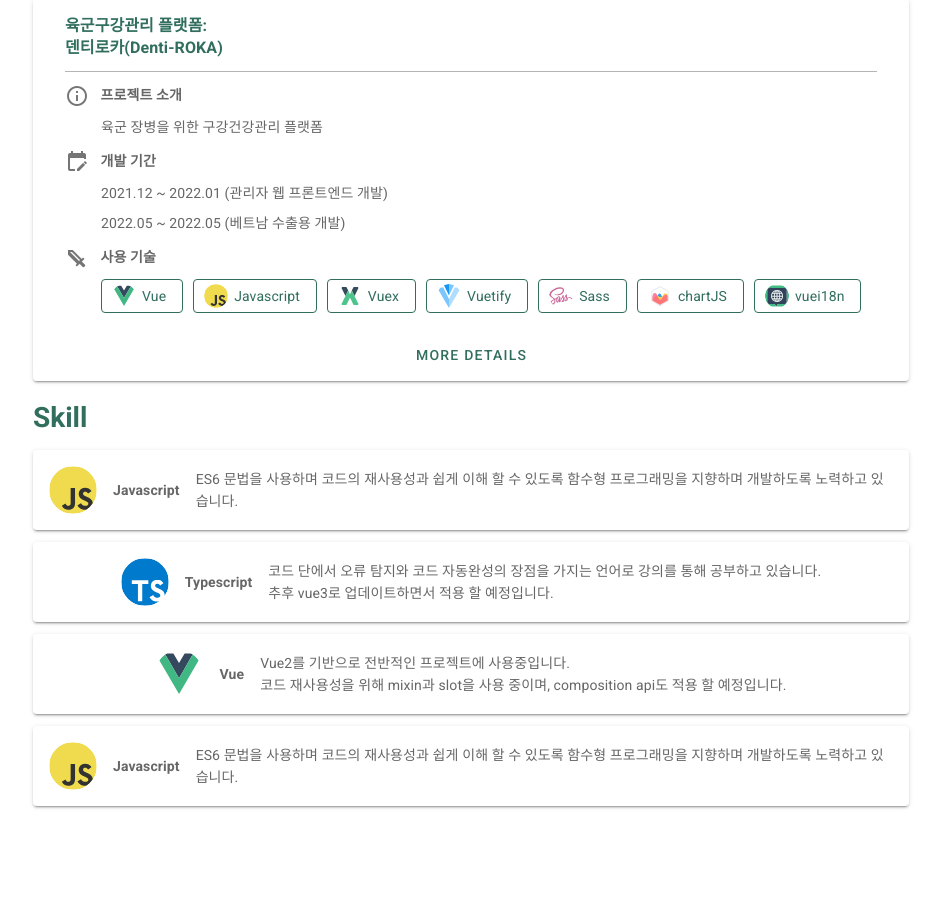
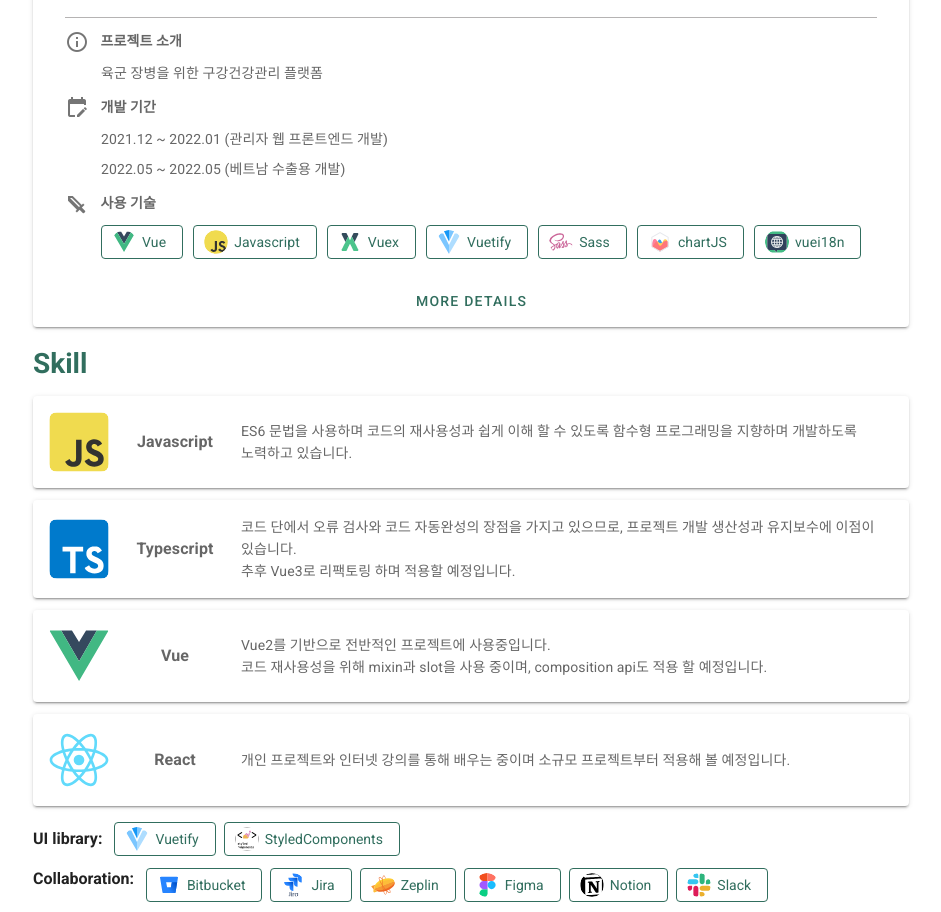
Before and after one commit to adc0612/portfolio, a Vue app: page / in a window 1280 px wide. Shown: the part 1848-2760 px from the top of the page, without its empty margins (169-1110 px from the left). Before the commit the page ends 2666 px from the top, so only its background shows below. Built offline with nearby package versions, Linux system fonts and the light colour scheme.

Commit message:
style: Skill Page

```diff
--- a/src/App.vue
+++ b/src/App.vue
@@ -3,7 +3,7 @@
     <AppBar @handleDrawer="handleDrawer" />
     <NavMenu :show="drawerStatus" />
     <v-main>
-      <v-container>
+      <v-container class="py-5">
         <IntroPage />
         <ExperiencePage @openModal="openModal" />
         <ProjectPage @openModal="openModal" />
--- a/src/components/common/DetailModal.vue
+++ b/src/components/common/DetailModal.vue
@@ -1,5 +1,5 @@
 <template>
-  <v-dialog v-model="show" max-width="500" transition="dialog-bottom-transition" overlay-color="rgba(0,0,0,0.7)" overlay-opacity="1">
+  <v-dialog v-model="show" scrollable max-width="500" transition="dialog-bottom-transition" overlay-color="rgba(0,0,0,0.7)" overlay-opacity="1">
     <v-card tile class="modal-wrap">
       <v-card-title class="d-flex justify-space-between flex-nowrap title-wrap">
         <p>{{ data.title }}</p>
@@ -7,7 +7,7 @@
           <v-icon color="primary" size="28">mdi-close</v-icon>
         </v-btn>
       </v-card-title>
-      <v-card-text>
+      <v-card-text class="text-wrap">
         <div v-if="data.imageName" class="mt-4">
           <v-img :alt="`${data.imageName} project image`" :src="require(`@/assets/image/${data.imageName}`)" contain max-height="500px" />
         </div>
--- a/src/styles/scss/common/_modal.scss
+++ b/src/styles/scss/common/_modal.scss
@@ -7,6 +7,8 @@
       @include text-ellipsis();
     }
   }
+  .text-wrap {
+    max-height: 700px;
     .text-container {
       & > h3 {
         font-size: 16px;
@@ -17,3 +19,4 @@
       }
     }
   }
+}
--- a/src/styles/scss/pages/_all.scss
+++ b/src/styles/scss/pages/_all.scss
@@ -4,3 +4,4 @@
 @import "intro";
 @import "experience";
 @import "project";
+@import "skill";
--- a/src/styles/scss/pages/_project.scss
+++ b/src/styles/scss/pages/_project.scss
@@ -7,7 +7,10 @@
       font-size: 16px;
       font-weight: 600;
       border-bottom: 1px solid #b5b3b3;
-      padding-bottom: 12px;
+      padding-bottom: 16px;
+      & > span:last-child {
+        margin-left: 4px;
+      }
     }
     & > div {
       margin-top: 12px;
@@ -27,6 +30,12 @@
         max-width: 180px;
         border-bottom: 0;
         padding-bottom: 0;
+        & > span {
+          display: block;
+          &:last-child {
+            margin-left: 0;
+          }
+        }
       }
     }
     .button-wrap {
--- /dev/null
+++ b/src/styles/scss/pages/_skill.scss
@@ -0,0 +1,27 @@
+@charset "UTF-8";
+
+.skill-wrap {
+  .contents-wrap {
+    .skill-name {
+      width: 100px;
+      font-size: 16px;
+      font-weight: 600;
+      text-align: center;
+    }
+    .skill-text-wrap > p {
+      @include word-break-wrap();
+    }
+  }
+  .sub-category-title {
+    font-size: 16px;
+    font-weight: 600;
+  }
+  .skill-list {
+    gap: 8px;
+  }
+  @include mobile {
+    .contents-wrap .skill-name {
+      width: 90px;
+    }
+  }
+}
--- a/src/views/IntroPage.vue
+++ b/src/views/IntroPage.vue
@@ -1,9 +1,9 @@
 <template>
-  <v-card flat class="intro-wrap mt-2">
+  <v-card flat class="intro-wrap">
     <h2 class="primary--text section-header">Introduce</h2>
     <div class="intro-container mt-3">
       <div class="profile-wrap">
-        <v-avatar size="200" class="rounded-lg">
+        <v-avatar size="200" rounded="lg">
           <v-img alt="profile image" :src="require('@/assets/image/profile.jpeg')" />
         </v-avatar>
       </div>
@@ -26,7 +26,7 @@
           <strong class="primary--text">UI 개발팀 인턴</strong>
           과
           <strong class="primary--text">survey programmer</strong>
-          경력과 인도에서 학창시절을 다닌 다양한 경험을 가지고있습니다.
+          경력과 인도에서 학창시절을 보낸 다양한 경험을 가지고있습니다.
         </p>
         <p class="mt-3">글 솜씨는 좋지 않지만 얻은 정보들을 공유하고 기억하기 위해 개인 블로그에 포스트를 작성하려 노력하고 있습니다.</p>
       </div>
--- a/src/views/ProjectPage.vue
+++ b/src/views/ProjectPage.vue
@@ -4,9 +4,8 @@
     <v-card v-for="(item, index) in projectContents" :key="index" :class="{ 'mt-3': index > 0, 'mt-4': index === 0 }">
       <v-card-text class="contents-wrap">
         <h3 class="primary--text">
-          {{ item.platformName }}
-          <br />
-          {{ item.name }}
+          <span>{{ item.platformName }}</span>
+          <span>{{ item.name }}</span>
         </h3>
         <div>
           <h4>
@@ -75,7 +74,7 @@ export default {
       {
         platformName: '구강통합관리 플랫폼:',
         name: '덴티아이(Denti-i) 2022',
-        introduction: '건강한 구강을 위해 검진부터 예방까지 학교, 보건소, 병원이 효율적으로 관리할 수 있는 통합관리 플랫폼',
+        introduction: '건강한 구강을 위해 검진부터 예방까지 학교, 보건소, 병원이 효율적으로 관리할 수 있는 통합관리 플랫폼',
         skills: ['Vue', 'Javascript', 'Vuex', 'Sass'],
         dates: ['2022.03 ~ 2022.04 (기관용 웹 페이지 마이그레이션)', '2022.06 ~ 2022.06 (웹뷰 프론트엔드 개발)'],
         modalContents: {
--- a/src/views/SkillPage.vue
+++ b/src/views/SkillPage.vue
@@ -1,44 +1,68 @@
 <template>
   <v-card flat class="skill-wrap mt-5">
     <h2 class="primary--text section-header">Skill</h2>
-    <v-card v-for="(item, index) in skillContents" :key="index" class="section-wrap" :class="{ 'mt-3': index > 0, 'mt-4': index === 0 }">
-      <v-card-text class="contents-wrap">
-        <div class="d-flex justify-center align-center info-wrap">
-          <v-avatar left>
+    <v-card v-for="(item, index) in primarySkillContents" :key="index" class="section-wrap" :class="{ 'mt-3': index > 0, 'mt-4': index === 0 }">
+      <v-card-text class="d-flex align-center contents-wrap">
+        <div class="d-flex align-center flex-shrink-0">
+          <v-avatar size="60" rounded="lg" left>
             <v-img :src="require(`@/assets/icon/ic-100-${item.name.toLowerCase()}.svg`)" />
           </v-avatar>
-          <p class="ml-4">
+          <p class="skill-name ml-4">
             <strong>{{ item.name }}</strong>
           </p>
-          <div class="ml-4">
-            <p v-for="(line, i) in item.text" :key="i">{{ line }}</p>
-          </div>
+        </div>
+        <div class="flex-grow-1 skill-text-wrap ml-4">
+          <p v-for="(line, i) in item.text" :key="i">{{ line }}</p>
         </div>
       </v-card-text>
     </v-card>
+    <div class="mt-4">
+      <div v-for="(content, index) in skillContents" :key="index" class="d-flex align-center">
+        <p class="sub-category-title">{{ `${content.title}: ` }}</p>
+        <div class="skill-list d-flex flex-wrap ml-3" :class="{ 'mt-3': index > 0 }">
+          <SkillChip v-for="skill in content.skills" :key="skill" :name="skill" />
+        </div>
+      </div>
+    </div>
   </v-card>
 </template>
 
 <script>
+import SkillChip from '@/components/common/SkillChip';
 export default {
   name: 'SkillPage',
+  components: { SkillChip },
   data: () => ({
-    skillContents: [
+    primarySkillContents: [
       {
         name: 'Javascript',
         text: ['ES6 문법을 사용하며 코드의 재사용성과 쉽게 이해 할 수 있도록 함수형 프로그래밍을 지향하며 개발하도록 노력하고 있습니다.'],
       },
       {
         name: 'Typescript',
-        text: ['코드 단에서 오류 탐지와 코드 자동완성의 장점을 가지는 언어로 강의를 통해 공부하고 있습니다.', '추후 vue3로 업데이트하면서 적용 할 예정입니다.'],
+        text: ['코드 단에서 오류 검사와 코드 자동완성의 장점을 가지고 있으므로, 프로젝트 개발 생산성과 유지보수에 이점이 있습니다.', '추후 Vue3로 리팩토링 하며 적용할 예정입니다.'],
       },
       {
         name: 'Vue',
         text: ['Vue2를 기반으로 전반적인 프로젝트에 사용중입니다. ', '코드 재사용성을 위해 mixin과 slot을 사용 중이며, composition api도 적용 할 예정입니다.'],
       },
       {
-        name: 'Javascript',
-        text: ['ES6 문법을 사용하며 코드의 재사용성과 쉽게 이해 할 수 있도록 함수형 프로그래밍을 지향하며 개발하도록 노력하고 있습니다.'],
+        name: 'React',
+        text: ['개인 프로젝트와 인터넷 강의를 통해 배우는 중이며 소규모 프로젝트부터 적용해 볼 예정입니다.'],
+      },
+    ],
+    skillContents: [
+      {
+        title: 'UI library',
+        skills: ['Vuetify', 'StyledComponents'],
+      },
+      {
+        title: 'Collaboration',
+        skills: ['Bitbucket', 'Jira', 'Zeplin', 'Figma', 'Notion', 'Slack'],
+      },
+      {
+        title: 'Language',
+        skills: ['Korean', 'English'],
       },
     ],
   }),
```
Lines whose indentation alone changed are shown as unchanged.
